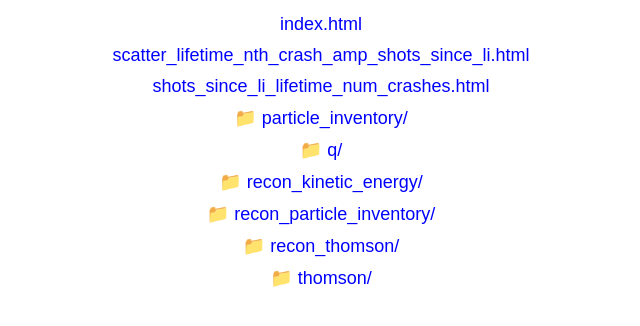
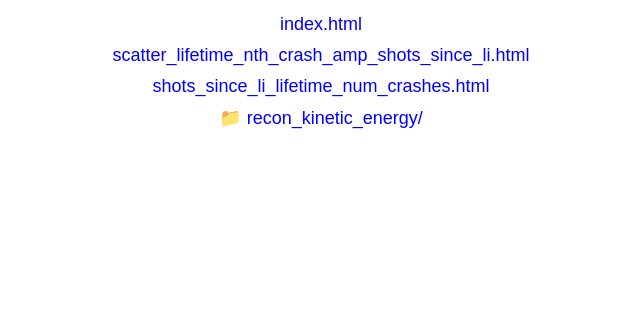
Before and after one commit to humerbenGF/plotly_viewer, a plain HTML site: page axuv_crash_analysis_plots/index.html in a window 1280 px wide. Shown: the part 104-430 px from the top of the page, without its empty margins (319-959 px from the left). Drawn offline with Linux system fonts and the light colour scheme.

Commit message:
Auto-update index files

```diff
--- a/axuv_crash_analysis_plots/index.html
+++ b/axuv_crash_analysis_plots/index.html
@@ -19,12 +19,7 @@
         <li><a href="index.html" target="_blank">index.html</a></li>
 <li><a href="scatter_lifetime_nth_crash_amp_shots_since_li.html" target="_blank">scatter_lifetime_nth_crash_amp_shots_since_li.html</a></li>
 <li><a href="shots_since_li_lifetime_num_crashes.html" target="_blank">shots_since_li_lifetime_num_crashes.html</a></li>
-<li><a href="particle_inventory/index.html">📁 particle_inventory/</a></li>
-<li><a href="q/index.html">📁 q/</a></li>
 <li><a href="recon_kinetic_energy/index.html">📁 recon_kinetic_energy/</a></li>
-<li><a href="recon_particle_inventory/index.html">📁 recon_particle_inventory/</a></li>
-<li><a href="recon_thomson/index.html">📁 recon_thomson/</a></li>
-<li><a href="thomson/index.html">📁 thomson/</a></li>
     </ul>
 </body>
 </html>
```
